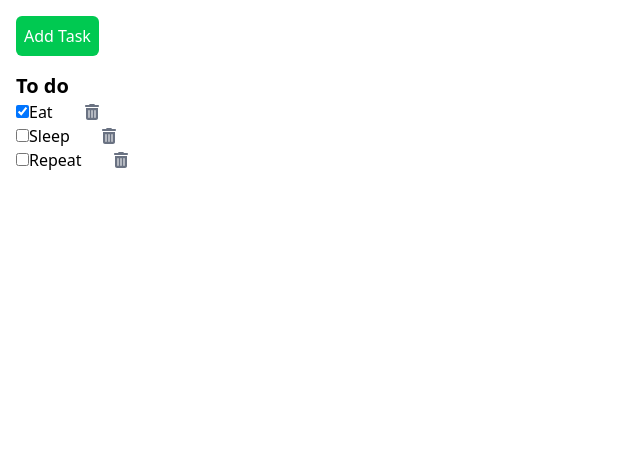
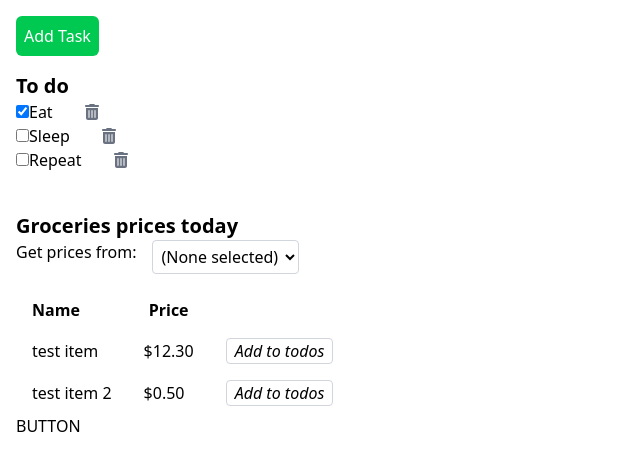
Before and after one commit to MelikaDab/dynamicWebDev, a React app in the folder packages/labs-week5/: page / in a window 1280 px wide. Shown: the top 470 px of the page, without its empty margins (0-640 px from the left). Built offline with nearby package versions, Linux system fonts and the light colour scheme; the HTML template or start-up script is replaced by a standard one.

Commit message:
fetching grocery items

```diff
--- a/packages/labs-week5/src/App.jsx
+++ b/packages/labs-week5/src/App.jsx
@@ -2,6 +2,7 @@ import { FontAwesomeIcon } from '@fortawesome/react-fontawesome'
 import { faTrashCan } from '@fortawesome/free-solid-svg-icons'
 import { useState, useRef } from 'react'
 import { nanoid } from "nanoid"
+import { GroceryPanel } from './GroceryPanel'
 
 const INITIAL_DATA = [
   { id: "todo-0", name: "Eat", completed: true },
@@ -115,6 +116,7 @@ function App(props) {
         </ul>
 
       </section>
+      <GroceryPanel />
     </main>
   );
 
--- /dev/null
+++ b/packages/labs-week5/src/GroceryPanel.css
@@ -0,0 +1,3 @@
+th, td {
+    padding: 0.5rem 1rem; /* 0.5rem vertical padding, 1rem horizontal padding */
+}
--- /dev/null
+++ b/packages/labs-week5/src/GroceryPanel.jsx
@@ -0,0 +1,124 @@
+import React from "react";
+import './GroceryPanel.css'
+const MDN_URL = "https://mdn.github.io/learning-area/javascript/apis/fetching-data/can-store/products.json";
+import { Spinner } from "./Spinner";
+import { useState } from "react";
+/**
+ * Creates and returns a new promise that resolves after a specified number of milliseconds.
+ *
+ * @param {number} ms the number of milliseconds to delay
+ * @returns {Promise<undefined>} a promise that resolves with the value of `undefined` after the specified delay
+ */
+function delayMs(ms) {
+    return new Promise(resolve => setTimeout(resolve, ms));
+}
+
+export function GroceryPanel(props) {
+    const [isLoading, setIsLoading] = useState(false);
+    const [error, setError] = useState(null)
+    const [groceryData, setGroceryData] = React.useState([
+        {
+            name: "test item",
+            price: 12.3
+        },
+        {
+            name: "test item 2",
+            price: 0.5
+        }
+    ]);
+
+
+    async function fetchData(url) {
+        // console.log("fetching data from " + url);
+        setError(null);
+        setIsLoading(true);
+        await delayMs(2000);
+        try {
+            const response = await fetch(url);
+            if (!response.ok) {
+                throw new Error(`HTTP error: ${response.status}`)
+            }
+            const data = await response.json();
+            console.log(data);
+        } catch (error) {
+            setError(error);
+            console.error(`Could not fetch products: ${error}`)
+        }
+
+        finally {
+            setIsLoading(false);
+        }
+
+
+    }
+    function handleAddTodoClicked(item) {
+        const todoName = `Buy ${item.name} (${item.price.toFixed(2)})`;
+        // TODO complete this
+    }
+
+    return (
+        <div className="mt-10">
+            <h1 className="text-xl font-bold">Groceries prices today</h1>
+            <label className="mb-4 flex gap-4">
+                Get prices from:
+                <select
+                    className="border border-gray-300 p-1 rounded-sm disabled:opacity-50"
+                    disabled={isLoading}
+                >
+                    <option value="">(None selected)</option>
+                    <option value={MDN_URL}>MDN</option>
+                    <option value="invalid">Who knows?</option>
+                </select>
+                {isLoading && <Spinner />}
+                {error && <p className="text-red-700 font-bold">Sorry, something went wrong</p>}
+            </label>
+
+            {
+                groceryData.length > 0 ?
+                    <PriceTable items={groceryData} onAddClicked={handleAddTodoClicked} /> :
+                    "No data"
+            }
+            <button onClick={() => fetchData(MDN_URL)}>BUTTON</button>
+        </div>
+    );
+}
+
+function PriceTable(props) {
+    return (
+        <table className="mt-4">
+            <thead>
+            <tr>
+                <th className="text-left">Name</th>
+                <th>Price</th>
+            </tr>
+            </thead>
+            <tbody>
+            {
+                props.items.map(item =>
+                    <PriceTableRow
+                        key={item.name}
+                        item={item}
+                        onAddClicked={() => props.onAddClicked(item)}
+                    />
+                )
+            }
+            </tbody>
+        </table>
+    );
+}
+
+function PriceTableRow({item, onAddClicked}) {
+    const buttonClasses = `italic px-2 rounded-sm border border-gray-300
+        hover:bg-gray-100 active:bg-gray-200 cursor-pointer`;
+    return (
+        <tr>
+            <td>{item.name}</td>
+            <td>${item.price.toFixed(2)}</td>
+            <td>
+                <button className={buttonClasses} onClick={onAddClicked}>
+                    Add to todos
+                </button>
+            </td>
+        </tr>
+    );
+}
--- /dev/null
+++ b/packages/labs-week5/src/Spinner.jsx
@@ -0,0 +1,21 @@
+export function Spinner({className}) {
+    const defaultClasses = "mr-3 -ml-1 size-5 animate-spin ";
+    // If className is undefined, don't want to append the string "undefined", but rather just an empty string
+    const additionalClasses = className || "";
+
+    return (
+        <svg
+            className={defaultClasses + additionalClasses}
+            xmlns="http://www.w3.org/2000/svg"
+            fill="none"
+            viewBox="0 0 24 24"
+        >
+            <circle className="opacity-25" cx="12" cy = "12" r="10" stroke="currentColor" strokeWidth="4" />
+            <path
+                className="opacity-75"
+                fill="currentColor"
+                d="M4 12a8 8 0 018-8V0C5.373 0 0 5.373 0 12h4zm2 5.291A7.962 7.962 0 014 12H0c0 3.042 1.135 5.824 3 7.938l3-2.647z"
+            />
+        </svg>
+    );
+}
```
